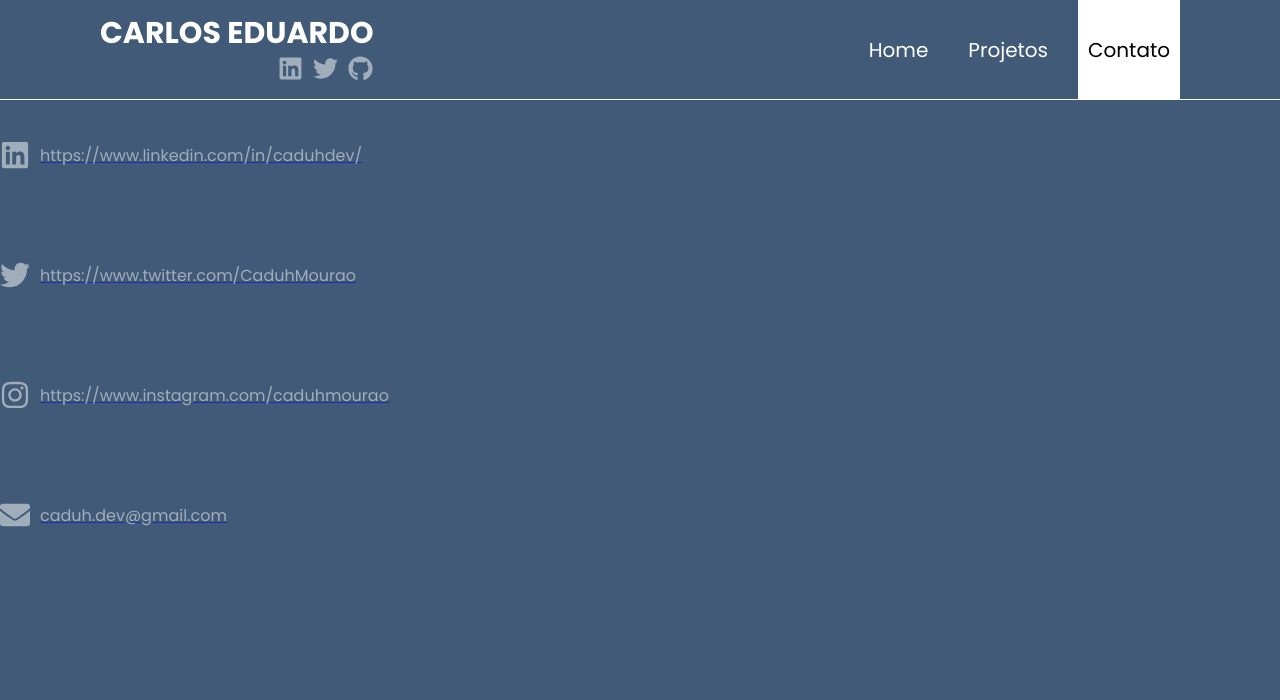
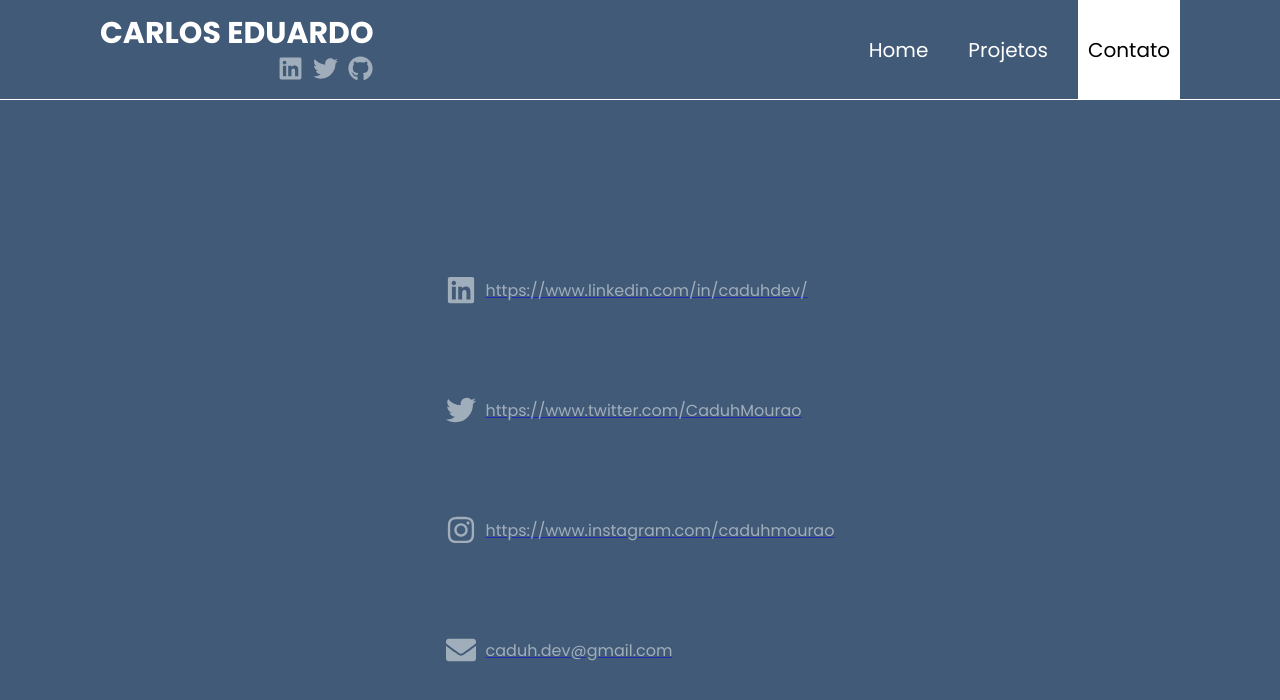
Before and after one commit to CaduhMourao/Portfolio, a Next.js app: page /contact in a window 1280 px wide. Shown: the top 700 px of the page. Built offline with nearby package versions, Linux system fonts and the light colour scheme.

Commit message:
Melhorias

```diff
--- a/src/contact/style.js
+++ b/src/contact/style.js
@@ -3,6 +3,8 @@ import styled from "styled-components";
 export const Container = styled.div`
   display: flex;
   height: calc(100vh - 100px);
+  align-items: center;
+  justify-content: center;
 `;
 
 export const Content = styled.div`
--- a/styles/indexStyle.js
+++ b/styles/indexStyle.js
@@ -35,11 +35,11 @@ export const Infos = styled.div`
 `;
 
 export const Profession = styled.span`
-
-`;
+  pointer-events: none;
+`
 
 export const About = styled.span`
-  color: #d4c2fc;
+  color: ##979797;
   margin-bottom: 20px;
   text-align: justify;
 `
```
Also changed, not shown: src/pages/projects/index.jsx (line endings or trailing spaces).
